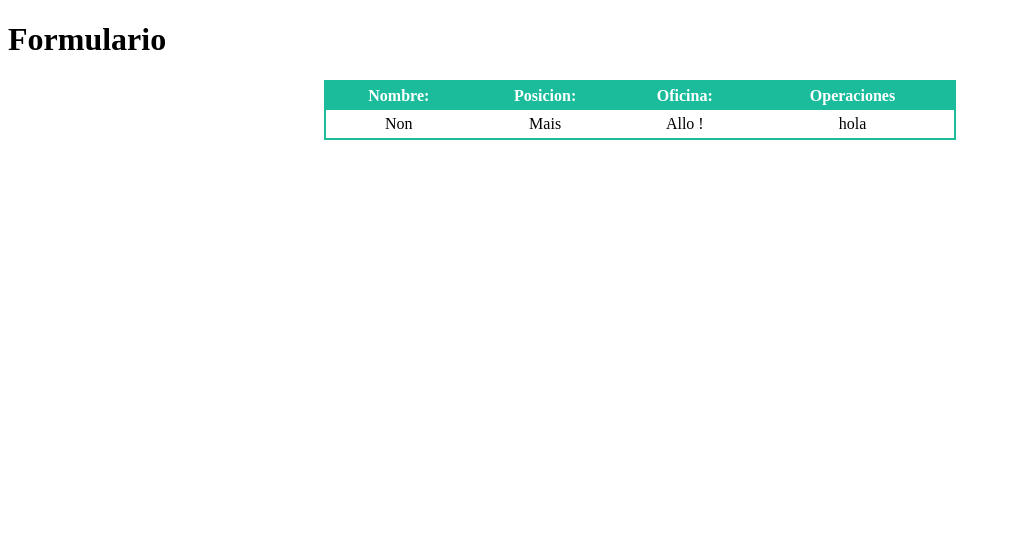
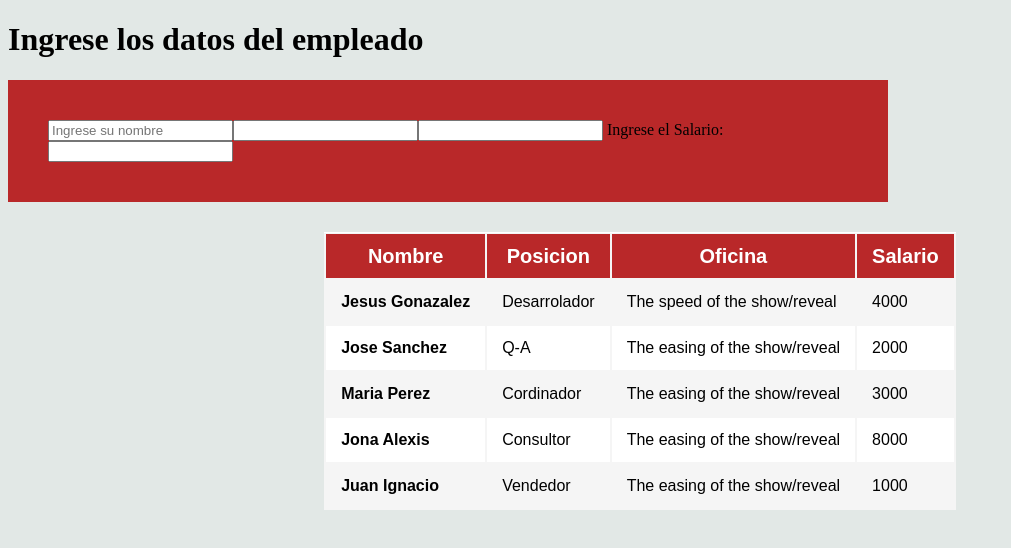
Before and after one commit to JonathanSanMiguel/MEAN_CRUD-FrontEnd, an Angular app: page / in a window 1280 px wide. Shown: the top 548 px of the page, without its empty margins (0-1011 px from the left). Built offline with nearby package versions, Linux system fonts and the light colour scheme.

Commit message:
creacion del diseno de la interfaz

```diff
--- a/src/app/components/employee/employee.component.css
+++ b/src/app/components/employee/employee.component.css
@@ -1,46 +1,81 @@
-body{
-    font:1.2em normal Arial,sans-serif;
-    color:#34495E;
-    }
-    .container{
-    width:50%;
-    margin:auto;
+card{
+    position: absolute;
+    top: 20%;
+    left: 0;
+    bottom: 0;
+    right: 0;
+    margin: auto;
+    max-width: 150px;
 }
 
-table{
-    border-collapse:collapse;
-    width:100%;
+form{
+    background-color: #b92829;
+    max-width: 800px;
+    padding: 40px;
 }
 
-.blue{
-    border:2px solid #1ABC9C;
+input{
+    max-width: 100%;
 }
 
-.blue thead{
-    background:#1ABC9C;
+label{
+    max-width: 100%;
 }
 
-thead{
-    color:white;
-}
-th,td{
-    text-align:center;
-    padding:5px 0;
+
+
+
+
+/* Propiedades de la columna "nombre" */
+strong {
+    font-weight: bold;
 }
 
-tbody tr:nth-child(even){
-    background:#ECF0F1;
+/* Propiedades de la tabla */
+table {
+    background: #f5f5f5;
+    box-shadow: inset 0 1px 0 #fff;
+    font-size: 12px;
+    line-height: 24px;
+    margin: 30px auto;
+    max-width: 800px;
 }
 
-tbody tr:hover{
-    background:#BDC3C7;
-    color:#FFFFFF;
+/* Propiedades de los titulos de la tabla */
+th {
+    /* background-color: #ED1E79; */
+    background-color: #b92829;
+    color: #fff;
+    padding: 10px 15px;
+    position: sticky;
+    font-size: 20px;
+    font-family: sans-serif;
 }
 
-.fixed{
-    top:0;
-    position:fixed;
-    width:auto;
-    display:none;
-    border:none;
+/* Iterar de colores los registros */
+tbody tr:nth-child(even){
+    background: white;
 }
+
+/* Propiedad de los renglones */
+td {
+    padding: 10px 15px;
+    position: relative;
+    transition: all 300ms;
+    font-size: 16px;
+    font-family: sans-serif;
+    border-left: none;
+    border-right: none;
+}
+
+/* Difuminar el fondo */
+tbody:hover td {
+    color: transparent;
+    text-shadow: 0 0 3px #aaa;
+}
+
+/* Reemarcar la opcion al ser seleccionada */
+tbody:hover tr:hover td {
+    color: #444;
+    text-shadow: 0 1px 0 #fff;
+}
--- a/src/app/components/employee/employee.component.html
+++ b/src/app/components/employee/employee.component.html
@@ -1,11 +1,19 @@
 <div class="row">
+
     <div class="card">
-        <div class="card-body">
-            <h1> Formulario </h1>
-        </div>
+        <h1> Ingrese los datos del empleado </h1>
+        <form>
+            <input type="text" placeholder="Ingrese su nombre">
+
+            <input type="text">
+
+            <input type="text">
+            <label> Ingrese el Salario: </label>
+            <input type="text">
+        </form>
     </div>
 
-    <div class="container">
+    <!-- <div class="container">
         <table class="blue">
             <thead>
                 <tr>
@@ -27,5 +35,53 @@
                 </tr>
             </tbody>
         </table>
+    </div> -->
+
+    <div class="divTabla">
+        <table>
+            <thead>
+              <tr>
+                <th> Nombre </th>
+                <th> Posicion </th>
+                <th> Oficina </th>
+                <th> Salario </th>
+              </tr>
+            </thead>
+
+            <tbody>
+              <tr>
+                <td><strong> Jesus Gonazalez </strong></td>
+                <td> Desarrolador </td>
+                <td>The speed of the show/reveal</td>
+                <td> 4000 </td>
+              </tr>
+              <tr>
+                <td><strong> Jose Sanchez </strong></td>
+                <td> Q-A </td>
+                <td>The easing of the show/reveal</td>
+                <td> 2000 </td>
+              </tr>
+              <tr>
+                <td><strong> Maria Perez </strong></td>
+                <td> Cordinador </td>
+                <td>The easing of the show/reveal</td>
+                <td> 3000 </td>
+              </tr>
+              <tr>
+                <td><strong> Jona Alexis</strong></td>
+                <td> Consultor </td>
+                <td>The easing of the show/reveal</td>
+                <td> 8000 </td>
+              </tr>
+              <tr>
+                <td><strong> Juan Ignacio </strong></td>
+                <td> Vendedor </td>
+                <td>The easing of the show/reveal</td>
+                <td> 1000 </td>
+              </tr>
+            </tbody>
+        </table>
     </div>
+
+
 </div>
--- a/src/styles.css
+++ b/src/styles.css
@@ -1 +1,5 @@
 /* You can add global styles to this file, and also import other style files */
+
+body{
+    background-color: #e2e8e6;
+}
```
Also changed, not shown: 1 other file (tests, documents, lock files or other folders).
